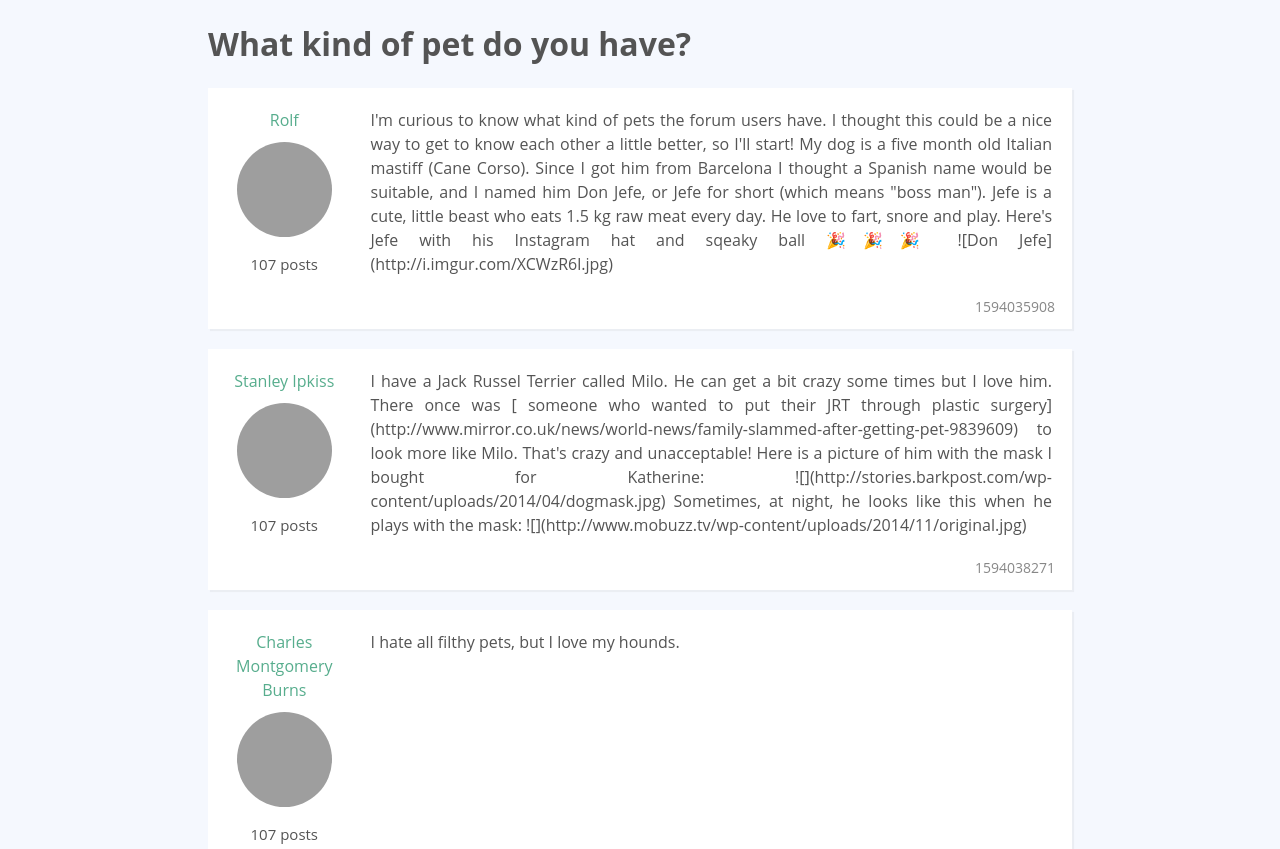
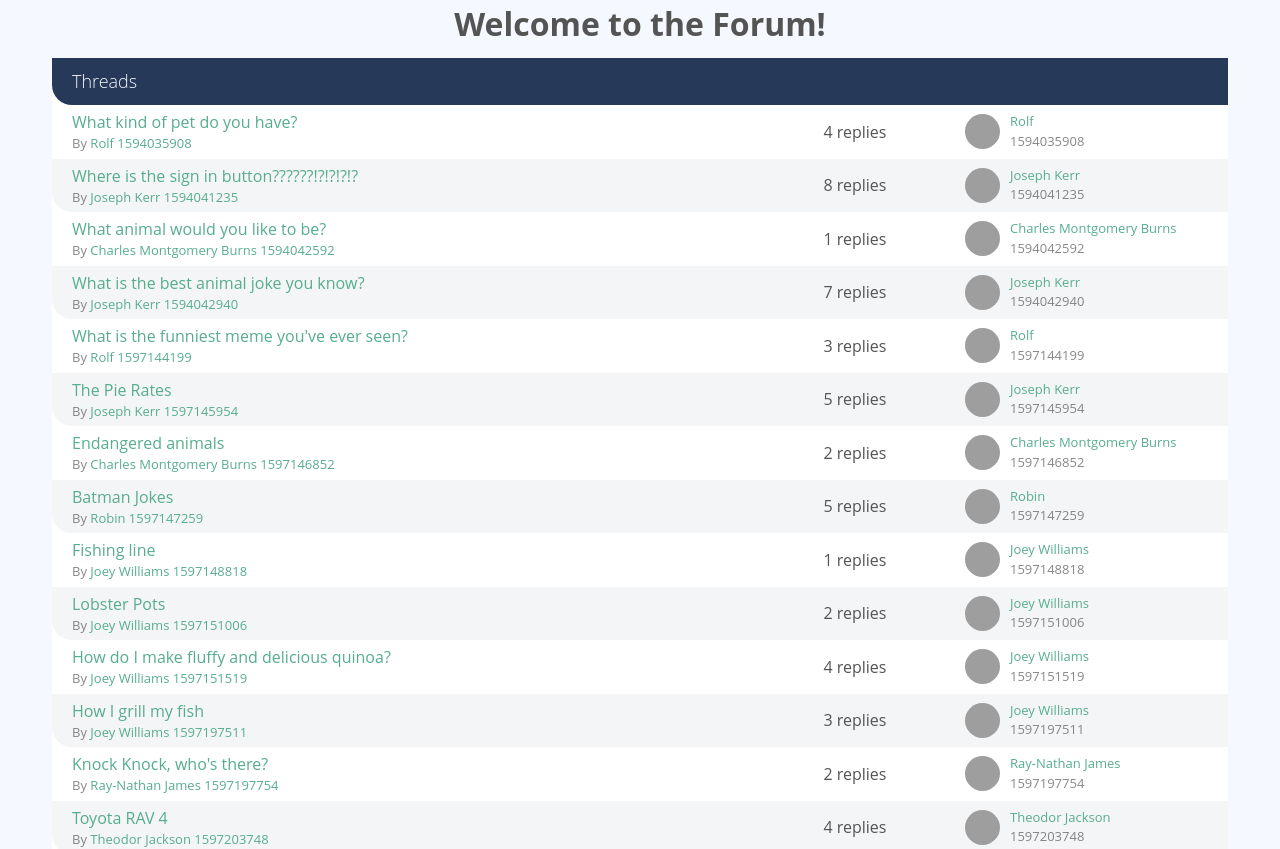
Before and after one commit to Hotimpulse/vue_forum, a Vue app: page / in a window 1280 px wide. Shown: the top 849 px of the page. Built offline with nearby package versions, Linux system fonts and the light colour scheme; grey boxes are pictures that could not be loaded.

Commit message:
feat: adding a 404 route

```diff
--- a/src/components/PageHome.vue
+++ b/src/components/PageHome.vue
@@ -1,49 +1,10 @@
 <script setup lang="ts">
-import sourceData from '../data.json'
-import { ref } from 'vue'
-
-const threads = ref(sourceData.threads)
-const users = ref(sourceData.users)
-const posts = ref(sourceData.posts)
-
-function postById(postId: string) {
-  return posts.value.find((p) => p.id === postId)
-}
-function userById(userId: string) {
-  return users.value.find((u) => u.id === userId)
-}
+import Threadlist from './Threadlist.vue'
 </script>
 
 <template>
-  <div v-for="thread in threads" :key="thread.id" class="col-large push-top">
-    <h1>{{ thread.title }}</h1>
-
-    <div class="post-list">
-      <div class="post" v-for="postId in thread.posts" :key="postId">
-        <div class="user-info">
-          <a href="#" class="user-name">{{ userById(postById(postId)?.userId)?.name }}</a>
-
-          <a href="#">
-            <img class="avatar-large" :src="userById(postById(postId)?.userId)?.avatar" alt="" />
-          </a>
-
-          <p class="desktop-only text-small">107 posts</p>
-        </div>
-
-        <div class="post-content">
-          <div>
-            <p>
-              {{ postById(postId)?.text }}
-            </p>
-          </div>
-        </div>
-
-        <div class="post-date text-faded">
-          {{ postById(postId)?.publishedAt }}
-        </div>
-      </div>
-    </div>
-  </div>
+  <h1>Welcome to the Forum!</h1>
+  <Threadlist />
 </template>
 
 <style scoped></style>
--- /dev/null
+++ b/src/components/PageNotFound.vue
@@ -0,0 +1,10 @@
+<script setup lang="ts"></script>
+
+<template>
+  <div class="col-full text-center">
+    <h1>Not Found</h1>
+    <router-link :to="{ name: 'Home' }">Read some cool threads</router-link>
+  </div>
+</template>
+
+<style scoped></style>
--- a/src/components/PageThreadShow.vue
+++ b/src/components/PageThreadShow.vue
@@ -22,7 +22,7 @@ const thread = computed(() => {
 </script>
 
 <template>
-  <div class="col-large push-top">
+  <div v-if="thread" class="col-large push-top">
     <h1>{{ thread?.title }}</h1>
 
     <div class="post-list">
@@ -51,6 +51,12 @@ const thread = computed(() => {
       </div>
     </div>
   </div>
+  <div v-else>
+    <div class="col-full text-center">
+      <h1>This thread does not exist!</h1>
+      <router-link :to="{ name: 'Home' }">Read some cool threads</router-link>
+    </div>
+  </div>
 </template>
 
 <style scoped></style>
--- /dev/null
+++ b/src/components/Threadlist.vue
@@ -0,0 +1,51 @@
+<script setup lang="ts">
+import sourceData from '../data.json'
+import { ref } from 'vue'
+
+const threads = ref(sourceData.threads)
+const users = ref(sourceData.users)
+const posts = ref(sourceData.posts)
+
+function postById(postId: string) {
+  return posts.value.find((p) => p.id === postId)
+}
+function userById(userId: string) {
+  return users.value.find((u) => u.id === userId)
+}
+</script>
+
+<template>
+  <div class="col-full">
+    <div class="thread-list">
+      <h2 class="list-title">Threads</h2>
+
+      <div v-for="thread in threads" :key="thread.id" class="thread">
+        <div>
+          <p>
+            <router-link :to="{ name: 'ThreadShow', params: { id: thread.id } }">{{
+              thread.title
+            }}</router-link>
+          </p>
+          <p class="text-faded text-xsmall">
+            By <a href="#">{{ userById(thread.userId)?.name }} {{ thread.publishedAt }}</a>
+          </p>
+        </div>
+
+        <div class="activity">
+          <p class="replies-count">{{ thread.posts.length }} replies</p>
+
+          <img class="avatar-medium" :src="userById(thread.userId)?.avatar" alt="" />
+
+          <div>
+            <p class="text-xsmall">
+              <a href="#">{{ userById(thread.userId)?.name }}</a>
+            </p>
+            <p class="text-xsmall text-faded">{{ thread.publishedAt }}</p>
+          </div>
+        </div>
+      </div>
+    </div>
+  </div>
+</template>
+
+<style scoped></style>
--- a/src/router/index.ts
+++ b/src/router/index.ts
@@ -1,10 +1,12 @@
 import { createRouter, createWebHistory } from 'vue-router'
 import PageHome from '@/components/PageHome.vue'
 import PageThreadShow from '@/components/PageThreadShow.vue'
+import PageNotFound from '@/components/PageNotFound.vue'
 
 const routes = [
   {
     path: '/',
+    name: 'Home',
     component: PageHome,
   },
   {
@@ -12,6 +14,11 @@ const routes = [
     name: 'ThreadShow',
     component: PageThreadShow,
     props: true,
+  },
+  {
+    path: '/:pathMatch(.*)*',
+    name: 'NotFound',
+    component: PageNotFound,
   },
 ]
 
```
